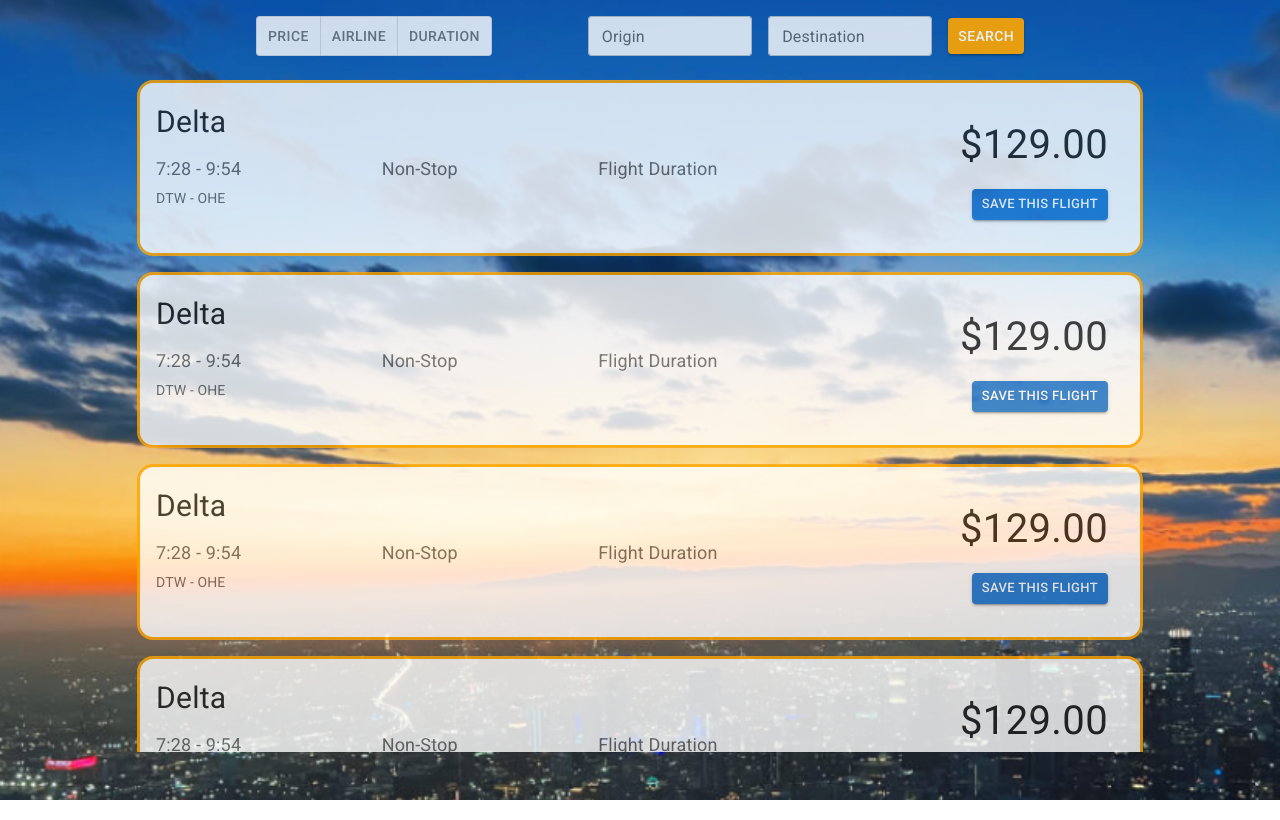
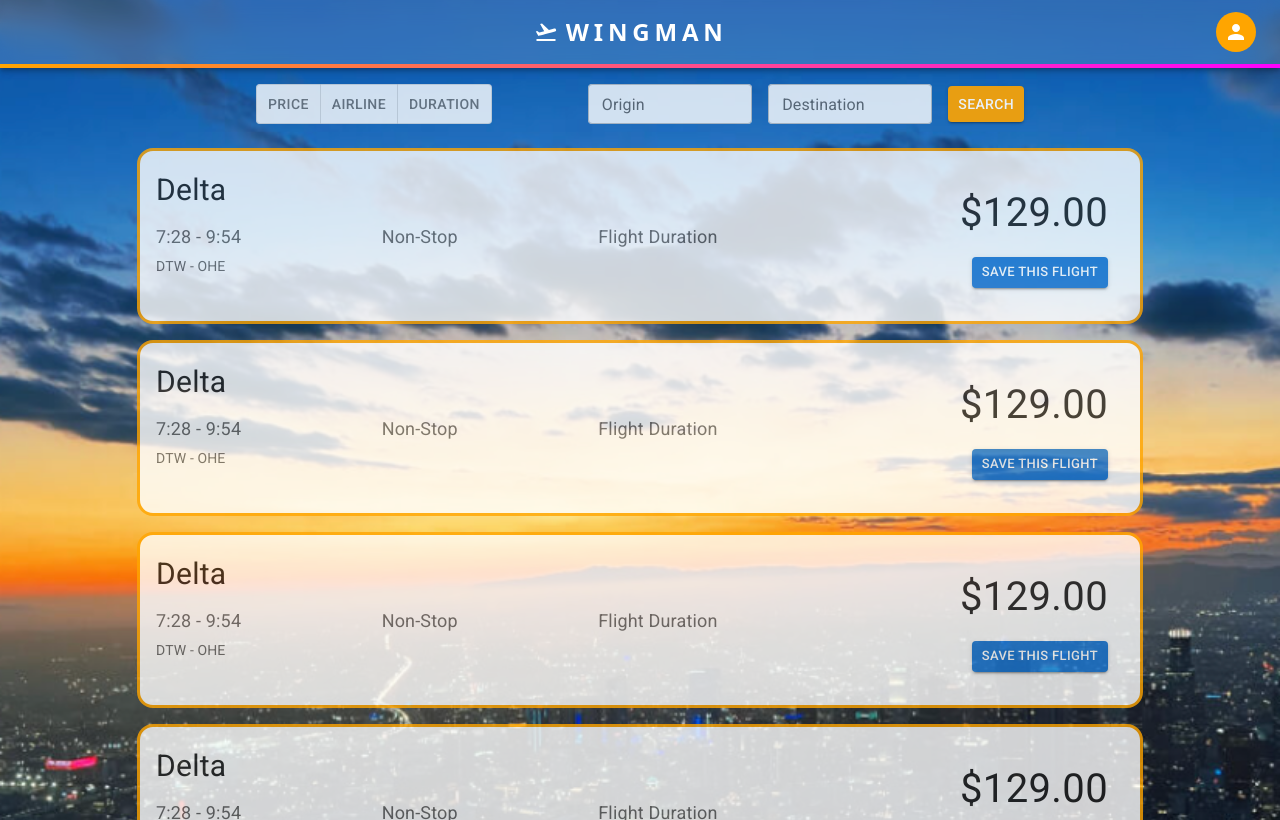
Before and after one commit to project-wing-man/wingman, a React app: page / in a window 1280 px wide. Built offline with nearby package versions, Linux system fonts and the light colour scheme.

Commit message:
added navbar

```diff
--- a/src/App.tsx
+++ b/src/App.tsx
@@ -1,5 +1,6 @@
 import React, { useState, useEffect } from 'react';
 import SearchResults from './pages/SearchResults';
+import Navbar from './components/NavBar';
 
 export default function App() {
     const [flights, setFlights] = useState([1, 2, 3, 4, 5, 6]);
@@ -7,6 +8,7 @@
 
     return (
         <div className='app-container'>
+            <Navbar />
             <SearchResults flights={flights} />
         </div>
     )
--- /dev/null
+++ b/src/components/NavBar.tsx
@@ -0,0 +1,111 @@
+import * as React from 'react';
+import AppBar from '@mui/material/AppBar';
+import Box from '@mui/material/Box';
+import Toolbar from '@mui/material/Toolbar';
+import IconButton from '@mui/material/IconButton';
+import Typography from '@mui/material/Typography';
+import Menu from '@mui/material/Menu';
+import Container from '@mui/material/Container';
+import Avatar from '@mui/material/Avatar';
+import Tooltip from '@mui/material/Tooltip';
+import MenuItem from '@mui/material/MenuItem';
+import FlightTakeoffIcon from '@mui/icons-material/FlightTakeoff';
+import PersonIcon from '@mui/icons-material/Person';
+
+const options = ['Log In', 'Profile', 'Flight Search', 'Saved Flight'];
+
+function Navbar() {
+  const [anchorElUser, setAnchorElUser] = React.useState<null | HTMLElement>(null);
+
+  const handleOpenUserMenu = (event: React.MouseEvent<HTMLElement>) => {
+    setAnchorElUser(event.currentTarget);
+  };
+
+  const handleCloseUserMenu = () => {
+    setAnchorElUser(null);
+  };
+
+  return (
+    <AppBar
+      position="static"
+      sx={{
+        borderBottom: '4px solid black',
+        borderImageSlice: 1,
+        borderImageSource: "linear-gradient(to left, fuchsia, orange)",
+        backgroundColor: "rgba(255, 255, 255, 0.15)",
+        backdropFilter: "blur(10px)",
+      }}
+    >
+      <Container maxWidth="xl">
+        <Toolbar
+          disableGutters
+          sx={{
+            justifyContent: 'space-between',
+          }}
+        >
+          <Box width={40} height={40}></Box>
+          <Container
+            disableGutters
+            sx={{
+              display: 'flex',
+              justifyContent: 'center',
+              alignItems: 'center',
+            }}
+          >
+            <FlightTakeoffIcon sx={{ display: { xs: 'none', md: 'flex' }, mr: 1 }} />
+            <Typography
+              variant="h5"
+              noWrap
+              component="a"
+              href="/"
+              sx={{
+                mr: 2,
+                display: { xs: 'none', md: 'flex' },
+                fontFamily: 'system-ui',
+                fontWeight: 700,
+                letterSpacing: '.3rem',
+                color: 'inherit',
+                textDecoration: 'none',
+              }}
+            >
+              WINGMAN
+            </Typography>
+          </Container>
+
+          <Box sx={{ flexGrow: 0 }}>
+            <Tooltip title="Pages">
+              <IconButton onClick={handleOpenUserMenu} sx={{ p: 0 }}>
+                <Avatar alt="A" src="" sx={{bgcolor: 'orange'}}>
+                  <PersonIcon />
+                </Avatar>
+              </IconButton>
+            </Tooltip>
+            <Menu
+              sx={{ mt: '45px' }}
+              id="menu-appbar"
+              anchorEl={anchorElUser}
+              anchorOrigin={{
+                vertical: 'top',
+                horizontal: 'right',
+              }}
+              keepMounted
+              transformOrigin={{
+                vertical: 'top',
+                horizontal: 'right',
+              }}
+              open={Boolean(anchorElUser)}
+              onClose={handleCloseUserMenu}
+            >
+              {options.map((setting) => (
+                <MenuItem key={setting} onClick={handleCloseUserMenu}>
+                  <Typography textAlign="center">{setting}</Typography>
+                </MenuItem>
+              ))}
+            </Menu>
+          </Box>
+        </Toolbar>
+      </Container>
+    </AppBar>
+  );
+}
+export default Navbar;
--- a/src/index.css
+++ b/src/index.css
@@ -37,4 +37,10 @@
     align-items: center;
     width: fit-content;
     overflow-y: scroll;
+    overflow: overlay;
 }
+
+::-webkit-scrollbar {
+    background-color: transparent;
+    width: 10px;
+}
```
Also changed, not shown: 1 other file (tests, documents, lock files or other folders).
